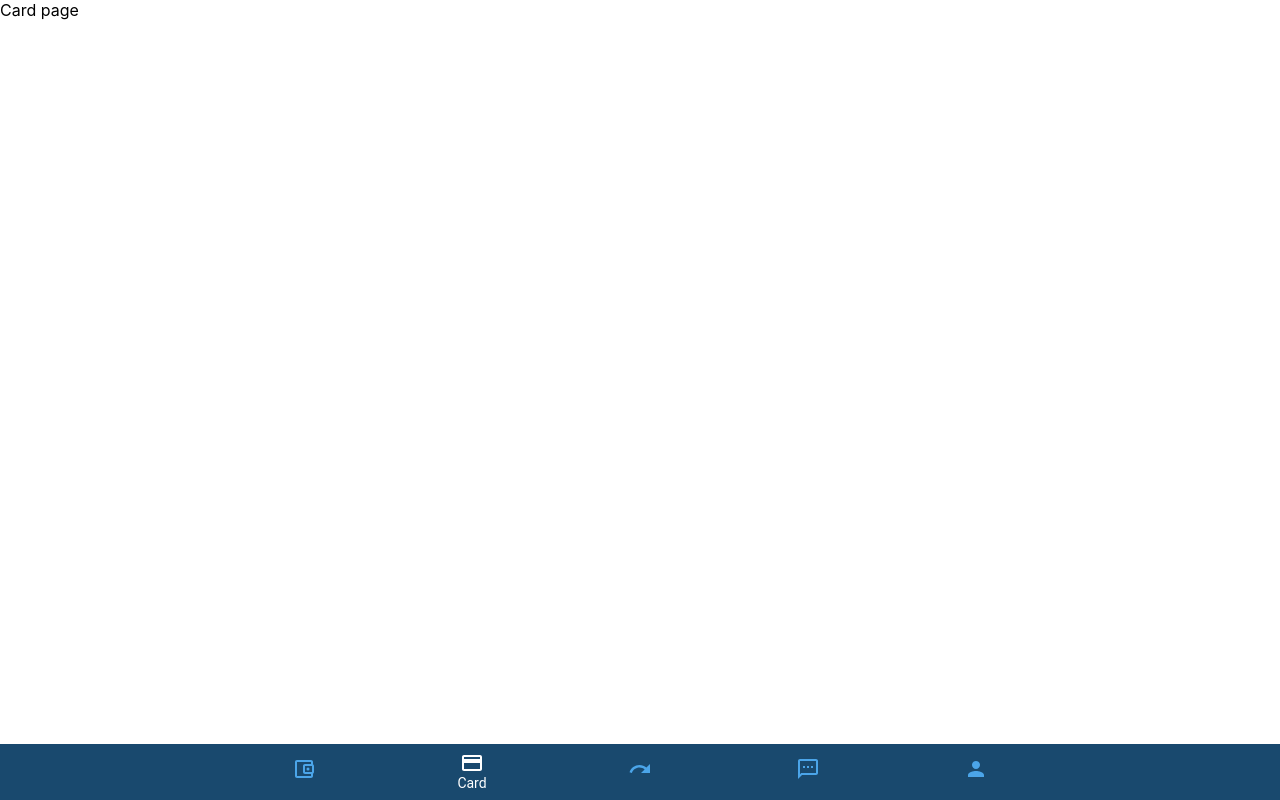
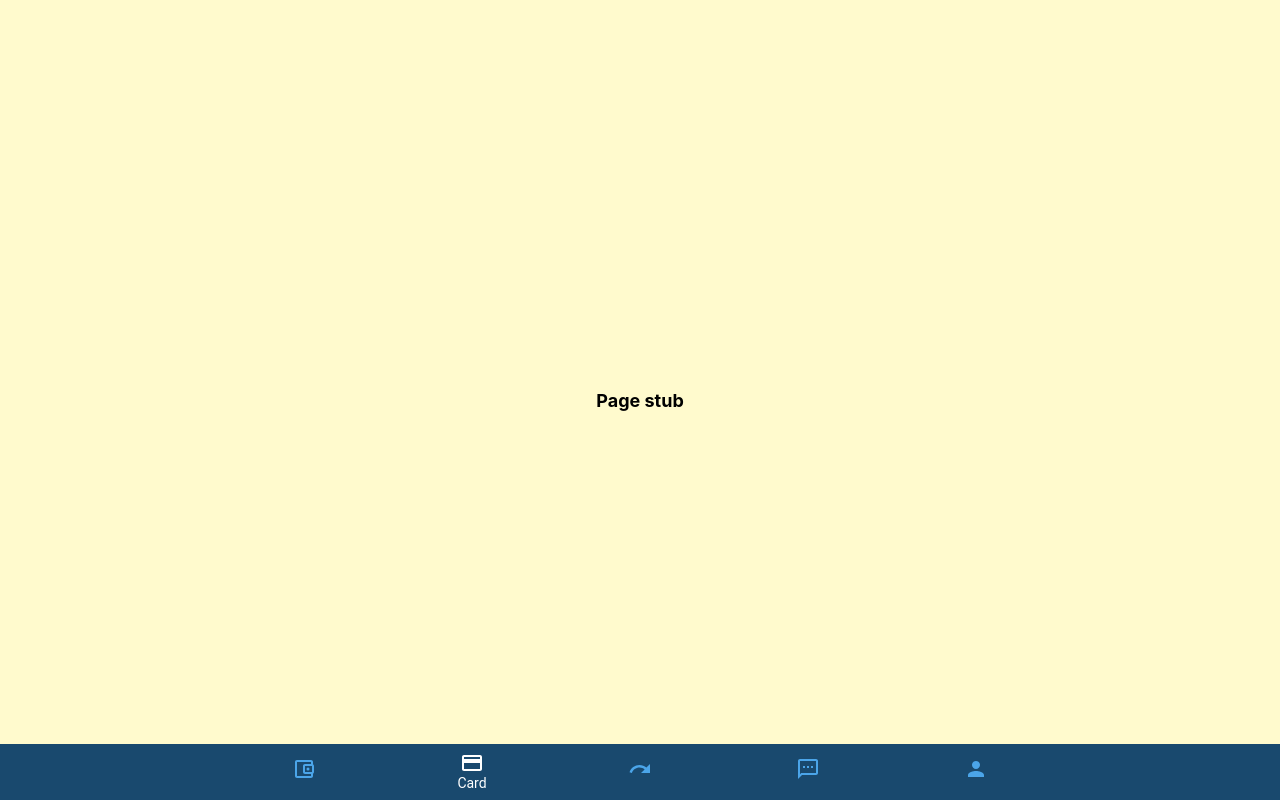
Before and after one commit to nanov94/widget_exchange, a React (Create React App) app: page / in a window 1280 px wide. Both pictures are taken after a click on the button "Card". Built offline with nearby package versions, Linux system fonts and the light colour scheme.

Commit message:
Stub pages were fixed

```diff
--- a/src/App.tsx
+++ b/src/App.tsx
@@ -4,7 +4,7 @@ import './App.css';
 import BottomNavigationComponent from './components/BottomNavigation/BottomNavigation';
 import { NavigationButtons } from './constants';
 import AccountPage from './pages/AccountPage/AccountPage';
-import CardPage from './pages/CardPage/CardPage';
+import StubPage from './pages/StubPage/StubPage';
 import ExchangePage from './pages/ExchangePage/ExchangePage';
 
 class App extends Component {
@@ -26,10 +26,10 @@ class App extends Component {
       <>
         <BrowserRouter>
           <Route path={`/${NavigationButtons.account}`} component={ AccountPage }/>
-          <Route path={`/${NavigationButtons.card}`} component={ CardPage }/>
-          <Route path={`/${NavigationButtons.send}`} component={ CardPage }/>
-          <Route path={`/${NavigationButtons.support}`} component={ CardPage }/>
-          <Route path={`/${NavigationButtons.profile}`} component={ CardPage }/>
+          <Route path={`/${NavigationButtons.card}`} component={ StubPage }/>
+          <Route path={`/${NavigationButtons.send}`} component={ StubPage }/>
+          <Route path={`/${NavigationButtons.support}`} component={ StubPage }/>
+          <Route path={`/${NavigationButtons.profile}`} component={ StubPage }/>
           <Route path={`/exchange`} component={ ExchangePage }/>
           <Route render={(props) => {
             const { history: { push }} = props;
--- a/src/pages/CardPage/CardPage.tsx
+++ /dev/null
@@ -1,7 +0,0 @@
-import React, { Component } from 'react';
-
-export default class CardPage extends Component {
-	render() {
-		return <div>Card page</div>;
-	}
-}
--- /dev/null
+++ b/src/pages/StubPage/StubPage.scss
@@ -0,0 +1,14 @@
+.wrapPage {
+  height: 100vh;
+  background: lemonchiffon;
+
+  & div {
+    font-size: large;
+    font-weight: bold;
+    align-items: center;
+    display: flex;
+    justify-content: center;
+    width: 100%;
+    height: 100%;
+  }
+}
--- /dev/null
+++ b/src/pages/StubPage/StubPage.tsx
@@ -0,0 +1,11 @@
+import React, { Component } from 'react';
+
+import './StubPage.scss';
+
+export default class StubPage extends Component {
+	render() {
+		return <div className="wrapPage">
+			<div>Page stub</div>
+		</div>;
+	}
+}
```
